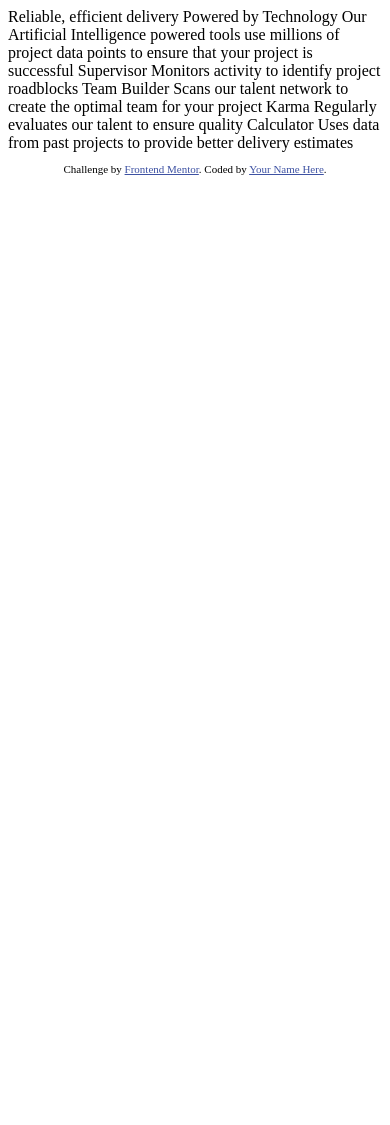
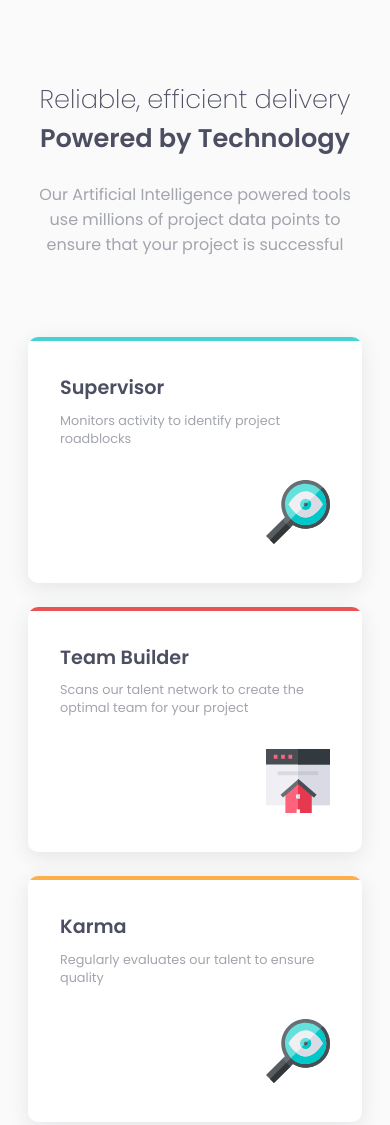
Before and after one commit to Donitron/four-card-feature-section, a plain HTML site: page index.html in a window 390 px wide. Shown: the top 1125 px of the page. Before the commit the page ends 844 px from the top, so only its background shows below. Drawn offline with Linux system fonts and the light colour scheme.

Commit message:
Finished mobile layout

```diff
--- a/index.html
+++ b/index.html
@@ -5,41 +5,62 @@
   <meta name="viewport" content="width=device-width, initial-scale=1.0"> <!-- displays site properly based on user's device -->
 
   <link rel="icon" type="image/png" sizes="32x32" href="./images/favicon-32x32.png">
+  <link rel="stylesheet" href="./styles.css">
 
   <title>Frontend Mentor | Four card feature section</title>
-
-  <!-- Feel free to remove these styles or customise in your own stylesheet 👍 -->
-  <style>
-    .attribution { font-size: 11px; text-align: center; }
-    .attribution a { color: hsl(228, 45%, 44%); }
-  </style>
 </head>
 <body>
-
-  Reliable, efficient delivery
-  Powered by Technology
-
-  Our Artificial Intelligence powered tools use millions of project data points
-  to ensure that your project is successful
-
-  Supervisor
-  Monitors activity to identify project roadblocks
-
-  Team Builder
-  Scans our talent network to create the optimal team for your project
-
-  Karma
-  Regularly evaluates our talent to ensure quality
-
-  Calculator
-  Uses data from past projects to provide better delivery estimates
-
-
-  <footer>
-    <p class="attribution">
-      Challenge by <a href="https://www.frontendmentor.io?ref=challenge" target="_blank">Frontend Mentor</a>.
-      Coded by <a href="#">Your Name Here</a>.
-    </p>
-  </footer>
+  <main>
+    <div class="text">
+      <h1 class="thin">Reliable, efficient delivery</h1>
+      <h1>Powered by Technology</h1>
+      <p>
+        Our Artificial Intelligence powered tools use millions of project data points
+        to ensure that your project is successful
+      </p>
+    </div>
+    <div class="cards">
+      <div class="card">
+        <div class="colored-line teal"></div>
+        <div class="content">
+          <h2>Supervisor</h2>
+          <p>Monitors activity to identify project roadblocks</p>
+          <div class="icon">
+            <img src="/images/icon-supervisor.svg" alt="supervisor icon">
+          </div>
+        </div>
+      </div>
+      <div class="card">
+        <div class="colored-line red"></div>
+        <div class="content">
+          <h2>Team Builder</h2>
+          <p>Scans our talent network to create the optimal team for your project</p>
+          <div class="icon">
+            <img src="/images/icon-team-builder.svg" alt="team builder icon">
+          </div>
+        </div>
+      </div>
+      <div class="card">
+        <div class="colored-line yellow"></div>
+        <div class="content">
+          <h2>Karma</h2>
+          <p>Regularly evaluates our talent to ensure quality</p>
+          <div class="icon">
+            <img src="/images/icon-supervisor.svg" alt="supervisor icon">
+          </div>
+        </div>
+      </div>
+      <div class="card">
+        <div class="colored-line blue"></div>
+        <div class="content">
+          <h2>Calculator</h2>
+          <p>Uses data from past projects to provide better delivery estimates</p>
+          <div class="icon">
+            <img src="/images/icon-calculator.svg" alt="calculator icon">
+          </div>
+        </div>
+      </div>
+    </div>
+  </main>
 </body>
 </html>
--- /dev/null
+++ b/styles.css
@@ -0,0 +1,86 @@
+@import url('https://fonts.googleapis.com/css2?family=Poppins:wght@200;400;600&display=swap');
+
+* {
+  box-sizing: border-box;
+}
+
+body {
+  font-family: Poppins;
+  color: hsl(229, 6%, 66%);
+  background-color: hsl(0, 0%, 98%);
+  height: 100%;
+  display: flex;
+  justify-content: center;
+  align-items: center;
+  margin: 5rem 1.75rem;
+}
+
+.text {
+  text-align: center;
+  margin-bottom: 5rem;
+}
+
+h1, h2 {
+  color: hsl(234, 12%, 34%);
+}
+
+h1 {
+  font-size: 1.6rem;
+  font-weight: 600;
+  margin: 0;
+}
+
+h1.thin {
+  font-weight: 200;
+}
+
+.text p {
+  margin-top: 1.5rem;
+}
+
+h2 {
+  font-size: 1.2rem;
+  margin: 0;
+}
+
+.cards {
+  display: grid;
+  gap: 1.5rem;
+}
+
+.card {
+  background-color: white;
+  border-radius: 10px;
+  overflow: hidden;
+  box-shadow: 0 5px 20px hsl(229, 6%, 90%);
+}
+
+.colored-line.teal {
+  border-top: 4px solid hsl(180, 62%, 55%);
+}
+
+.colored-line.red {
+  border-top: 4px solid hsl(0, 78%, 62%);
+}
+
+.colored-line.yellow {
+  border-top: 4px solid hsl(34, 97%, 64%);
+}
+
+.colored-line.blue {
+  border-top: 4px solid hsl(212, 86%, 64%);
+}
+
+.card .content {
+  padding: 2rem;
+}
+
+.card p {
+  font-size: 0.8rem;
+  margin-top: 0.6rem;
+  margin-bottom: 2rem;
+}
+
+.icon {
+  text-align: right;
+}
```
